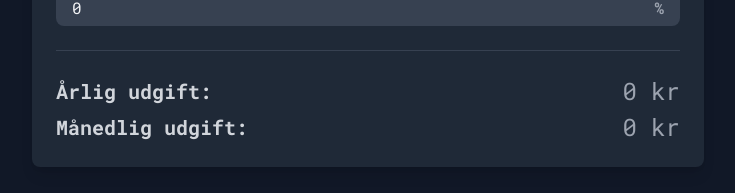
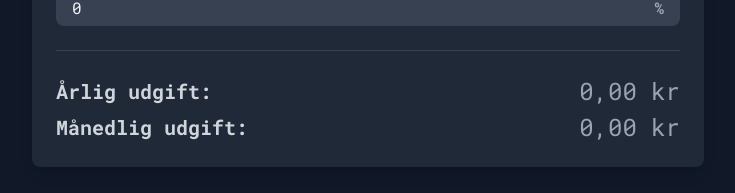
Before and after one commit to Ahlefeldt/mortgage-calculator, a Vue app: page / in a window 1280 px wide. Shown: the part 342-535 px from the top of the page, without its empty margins (272-1007 px from the left). Built offline with nearby package versions, Linux system fonts and the light colour scheme.

Commit message:
fix: issue where deleting the first error would jump the place in the input field

```diff
--- a/src/components/BaseInput.vue
+++ b/src/components/BaseInput.vue
@@ -40,8 +40,7 @@ const emit = defineEmits(['update:modelValue'])
 
 const onInput = (event: Event) => {
   const target = event.target as HTMLInputElement
-  if (props.type === 'number') emit('update:modelValue', Number(target.value))
-  else emit('update:modelValue', target.value)
+  emit('update:modelValue', target.value)
 }
 </script>
 
--- a/src/components/TheCalculatorForm.vue
+++ b/src/components/TheCalculatorForm.vue
@@ -9,13 +9,11 @@ const adminFee = ref<number>(0)
 const totalPaymentYearly = computed<number>(() => {
   const interest = interestRate.value / 100
   const fee = adminFee.value / 100
-  const total = (interest + fee) * mortgageAmount.value
-  return parseFloat(total.toFixed(2))
+  return (interest + fee) * mortgageAmount.value
 })
 
 const totalPaymentMonthly = computed<number>(() => {
-  const total = totalPaymentYearly.value / 12
-  return parseFloat(total.toFixed(2))
+  return totalPaymentYearly.value / 12
 })
 </script>
 
@@ -34,11 +32,27 @@ const totalPaymentMonthly = computed<number>(() => {
       <BaseInput v-model="interestRate" type="number" step="0.01" label="Rentesats" unit="%" />
       <div class="mt-6 border-t border-gray-700 pt-6 flex items-center justify-between">
         <p class="text-gray-300 font-semibold text-xl">Årlig udgift:</p>
-        <p class="text-gray-400 text-2xl">{{ totalPaymentYearly.toLocaleString('da-DK') }} kr</p>
+        <p class="text-gray-400 text-2xl">
+          {{
+            totalPaymentYearly.toLocaleString('da-DK', {
+              minimumFractionDigits: 2,
+              maximumFractionDigits: 2,
+            })
+          }}
+          kr
+        </p>
       </div>
       <div class="pt-1 flex items-center justify-between">
         <p class="text-gray-300 font-semibold text-xl">Månedlig udgift:</p>
-        <p class="text-gray-400 text-2xl">{{ totalPaymentMonthly.toLocaleString('da-DK') }} kr</p>
+        <p class="text-gray-400 text-2xl">
+          {{
+            totalPaymentMonthly.toLocaleString('da-DK', {
+              minimumFractionDigits: 2,
+              maximumFractionDigits: 2,
+            })
+          }}
+          kr
+        </p>
       </div>
     </div>
   </div>
```
